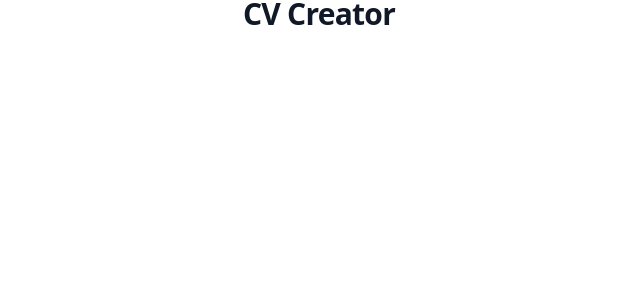
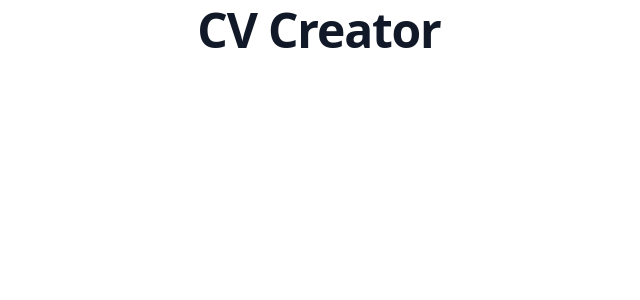
Before and after one commit to ColeBurch/odin-cv, a React app: page / in a window 1280 px wide. Shown: the top 300 px of the page, without its empty margins (321-961 px from the left). Built offline with nearby package versions, Linux system fonts and the light colour scheme; the HTML template or start-up script is replaced by a standard one.

Commit message:
Change header styling

```diff
--- a/src/components/Header.tsx
+++ b/src/components/Header.tsx
@@ -3,7 +3,7 @@ import * as React from "react";
 function Header() {
   return (
     <div className="flex justify-center">
-      <h1 className="text-3xl font-bold text-gray-900 leading-7 tracking-tight">
+      <h1 className="text-5xl font-bold text-gray-900 leading-7 tracking-tight my-4">
         CV Creator
       </h1>
     </div>
```
Also changed, not shown: 1 other file (tests, documents, lock files or other folders).
